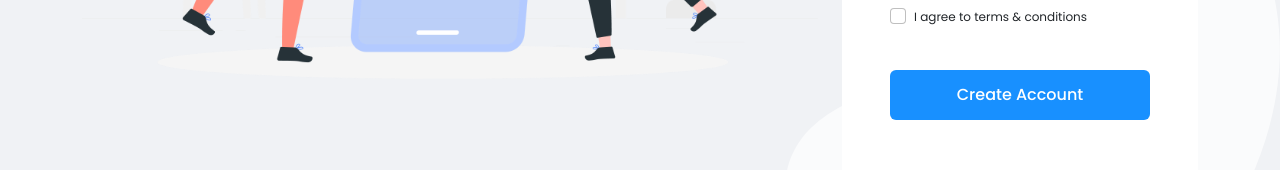
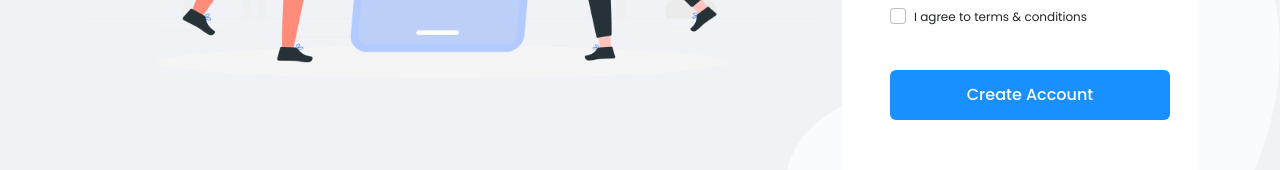
Before and after one commit to bijit027/buddy-script, a React (Vite) app in the folder frontend/: page /register in a window 1280 px wide. Shown: the part 728-898 px from the top of the page. Built offline with nearby package versions, Linux system fonts and the light colour scheme; no server answers.

Commit message:
Fixed: loader style issue

```diff
--- a/frontend/public/assets/css/common.css
+++ b/frontend/public/assets/css/common.css
@@ -240,13 +240,20 @@ ul {
 /*Button*/
 
 ._btn1 {
-    padding: 12px 116px;
+    min-width: 280px;
+    padding: 12px 24px;
     background: var(--color5);
     border: 1px solid transparent;
     border-radius: 6px;
     font-weight: 500;
     font-size: 16px;
     color: #fff;
+
+    display: inline-flex;
+    align-items: center;
+    justify-content: center;
+    gap: 8px;
+    width: 100%;
 }
 
 ._btn1:hover {
--- a/frontend/src/index.css
+++ b/frontend/src/index.css
@@ -10,9 +10,9 @@
 }
 
 ._spinner {
-  width: 48px;
-  height: 48px;
-  border: 4px solid #e4e6ea;
+  width: 24px;
+  height: 24px;
+  border: 2px solid #e4e6ea;
   border-top-color: #1877f2;
   border-radius: 50%;
   animation: spin 0.8s linear infinite;
```
